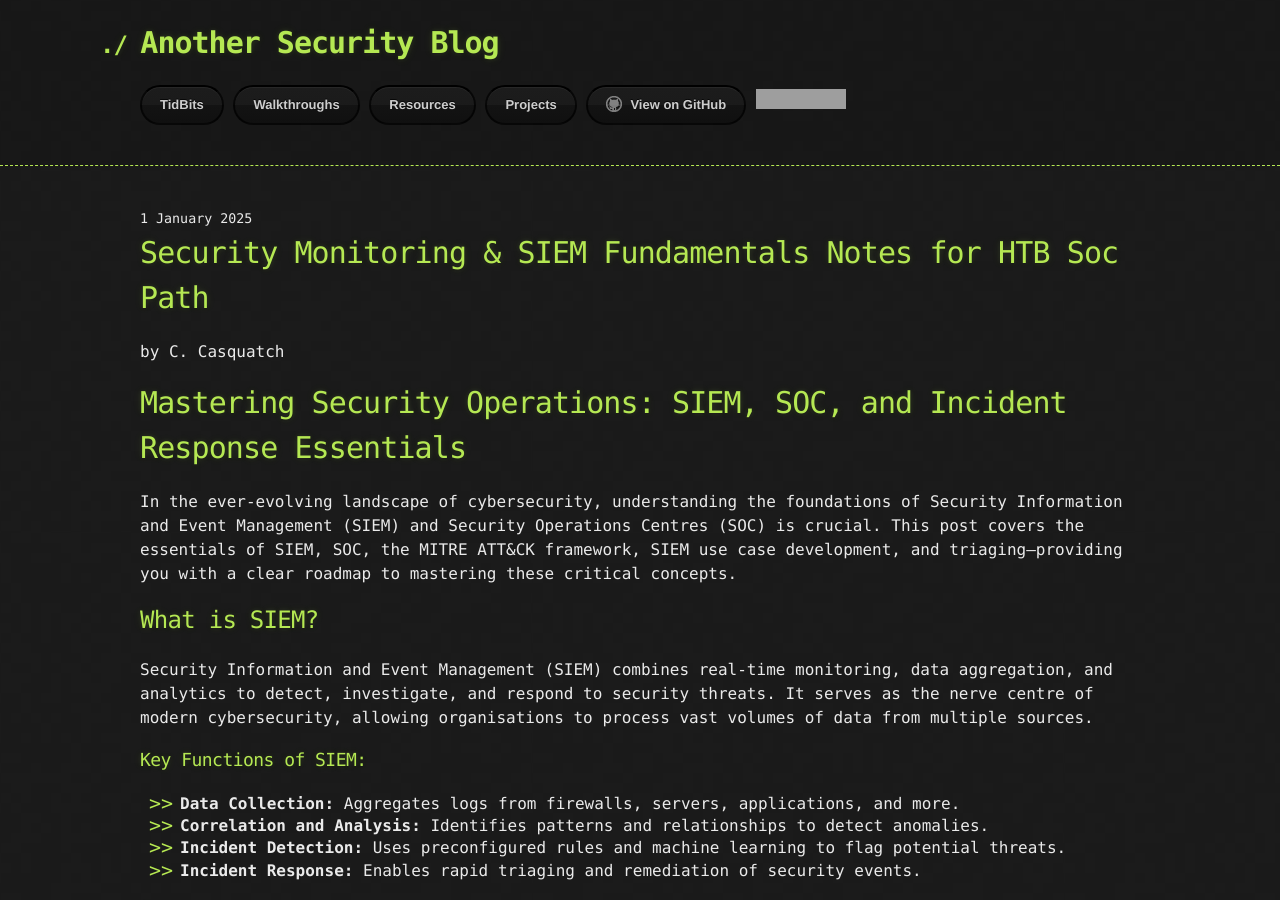
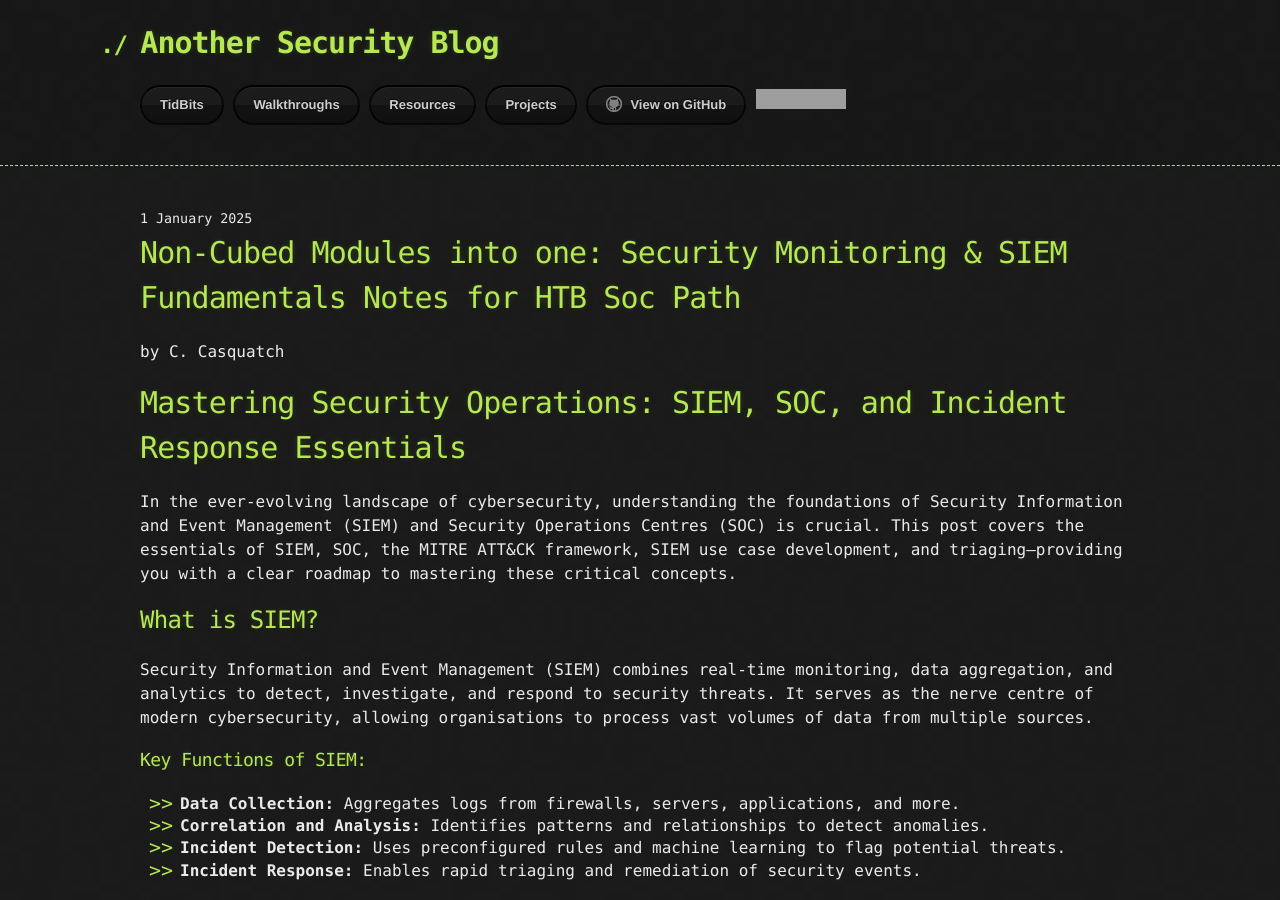
Before and after one commit to CyberCasquatch/cybercasquatch.github.io, a Jekyll site: the page built from _posts/Walkthroughs/2025-01-01-SecMon&SIEMFundamentals-HTB.markdown, in a window 1280 px wide and 900 px high. Built offline with Jekyll 4.4.1, drawn with Linux system fonts in a browser that asks for light colours; the repository's description, which GitHub fills in, is left out; grey boxes are pictures that could not be loaded.

Commit message:
Update 2025-01-01-SecMon&SIEMFundamentals-HTB.markdown
added description

```diff
--- a/_posts/Walkthroughs/2025-01-01-SecMon&SIEMFundamentals-HTB.markdown
+++ b/_posts/Walkthroughs/2025-01-01-SecMon&SIEMFundamentals-HTB.markdown
@@ -1,6 +1,6 @@
 ---
 layout: post
-title:  "Security Monitoring & SIEM Fundamentals Notes for HTB Soc Path"
+title:  "Non-Cubed Modules into one: Security Monitoring & SIEM Fundamentals Notes for HTB Soc Path"
 date: 2025-01-01
 author: C. Casquatch
 comments: false
```
